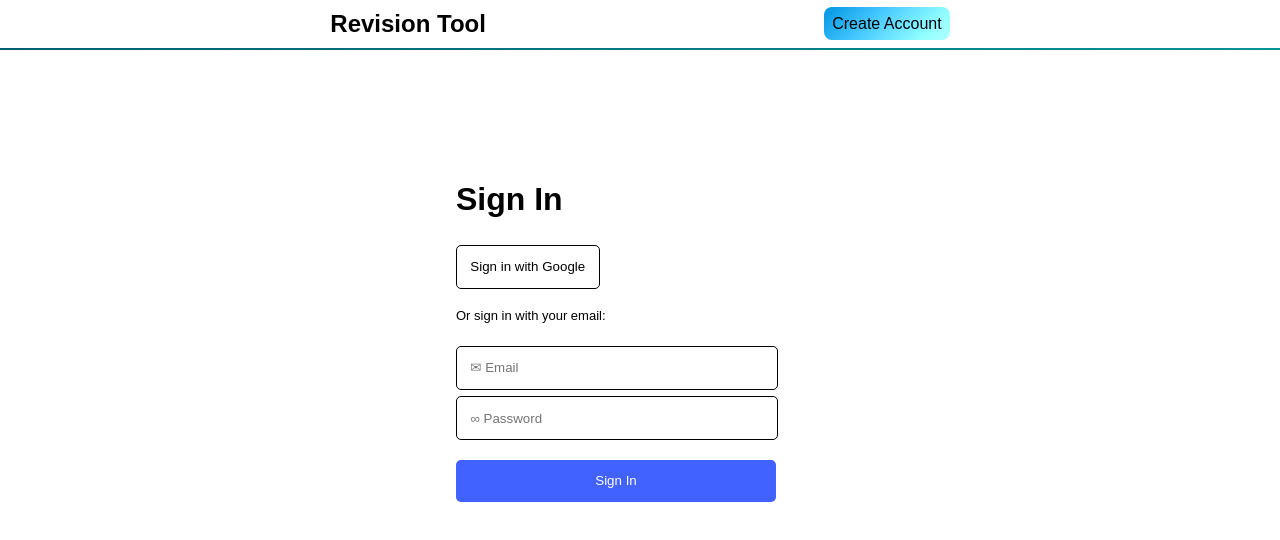
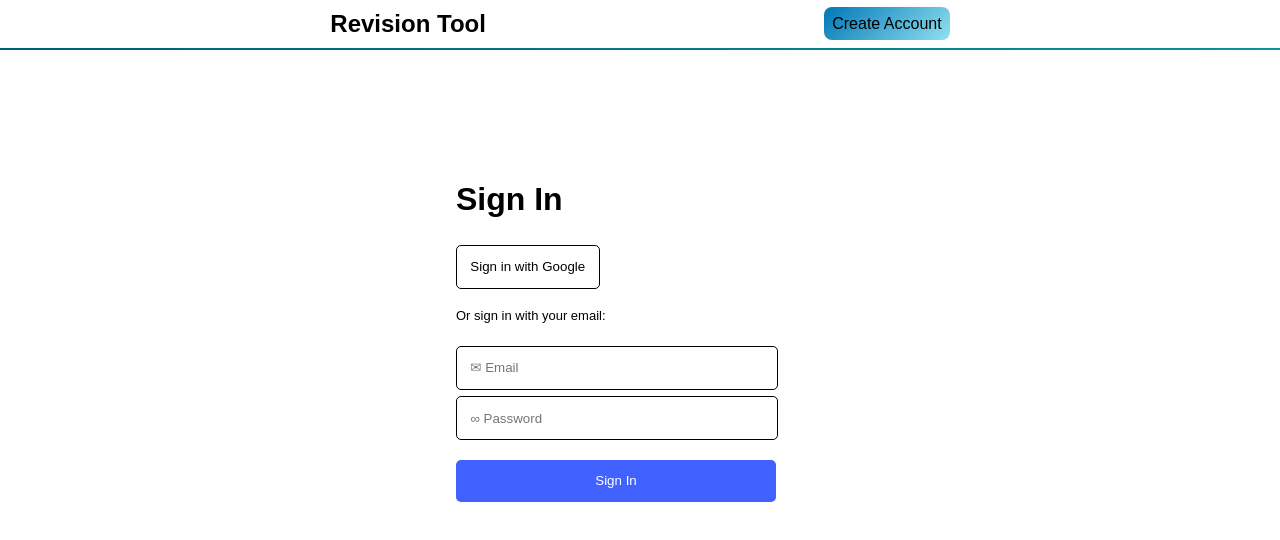
Before and after one commit to jack-whatley/revision-website, a website: page account/login.html in a window 1280 px wide. In both pictures the pointer is over the link "Create Account". Drawn offline with Linux system fonts and the light colour scheme; files that its build step writes are made by us from their sources.

Commit message:
added filter: none

```diff
--- a/public/style.css
+++ b/public/style.css
@@ -62,12 +62,14 @@ body {
 .navbar-link:hover {
 
     -webkit-filter: brightness(90%);
+    filter: none;
 
 }
 
 .link-active {
 
     -webkit-filter: brightness(125%);
+    filter: none;
 
 }
 
@@ -80,5 +82,6 @@ body {
 #account-button:hover {
 
     -webkit-filter: brightness(125%);
+    filter: none;
 
 }
```
